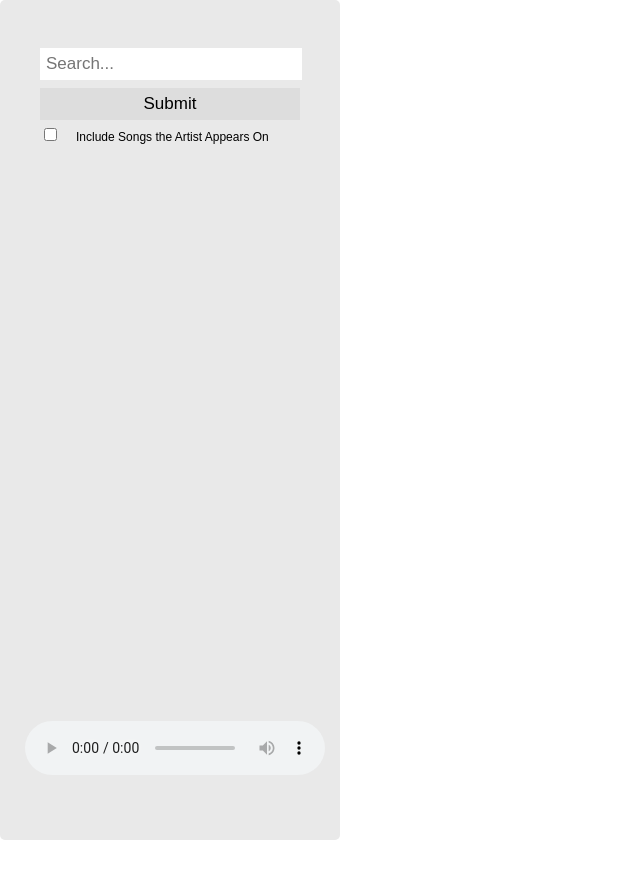
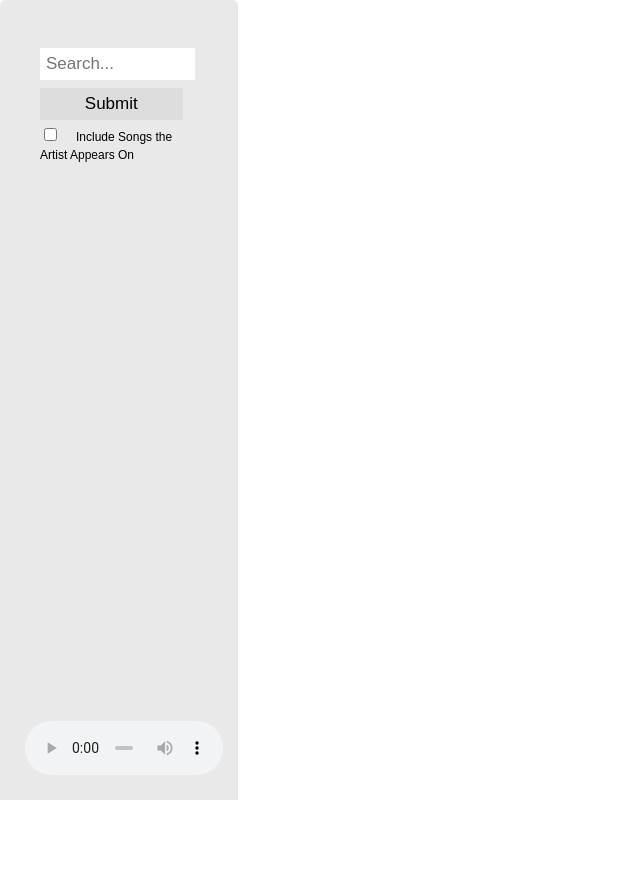
Before and after one commit to wproffi2/featured-list, a Django app: page / in a window 1280 px wide; the page is wider, and only the part inside the window is pictured. Shown: that part, without its empty margins (0-640 px from the left). After the commit the page ends 800 px from the top of that part, so only its background shows below. Run offline with Django 3.2, Linux system fonts and the light colour scheme; some libraries are stand-ins or nearby versions.

Commit message:
converted css from px to percent

```diff
--- a/artist_feature/static/style.css
+++ b/artist_feature/static/style.css
@@ -2,16 +2,21 @@ div {
     border-radius: 5px;
     padding: 20px;
     word-wrap: break-word;
+    border: black;
 
   }
 
+  svg {
+  width: 100%;
+  height: 100%;
+}
+
 .svg_div {
     border-radius: 5px;
-    padding: 20px;
-
-    margin-top: 8px;
-    margin-right: 16px;
-    margin-left: 335px;
+    padding: 1%;
+    margin-top: 0.5%;
+    margin-right: 1%;
+    margin-left: 20%;
 }
 
   .topnav {
@@ -21,7 +26,7 @@ div {
 
 .sidenav {
     height: 100%;
-    width: 300px;
+    width: 15.5%;
     position: fixed;
     z-index: 1;
     top: 0;
@@ -40,7 +45,7 @@ div {
     margin-right: 16px;
     font-size: 17px;
     height: 20px;
-    width: 250px;
+    width: 90%;
   }
 
 .sidenav label {
@@ -70,7 +75,7 @@ div {
     font-size: 17px;
     border: none;
     cursor: pointer;
-    width: 260px;
+    width: 90%;
   }
 
   .sidenav .search-container button:hover {
@@ -91,6 +96,7 @@ div {
     bottom: 0;
     margin-left: 25px;
     margin-bottom: 25px;
+    width: 15.5%;
   }
 
   .sidenav .preview_label {
```
